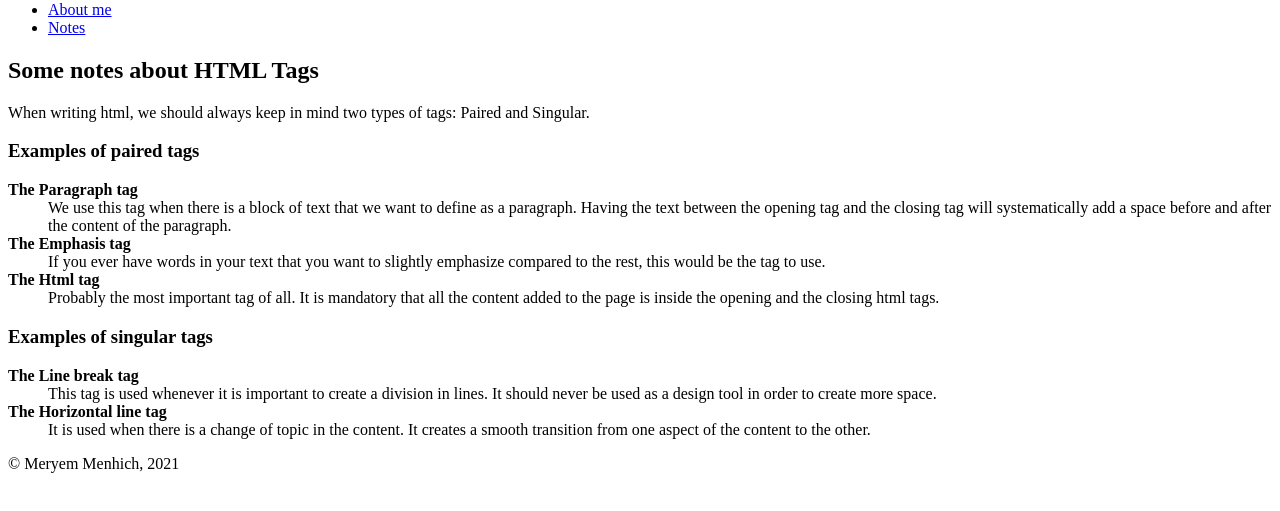
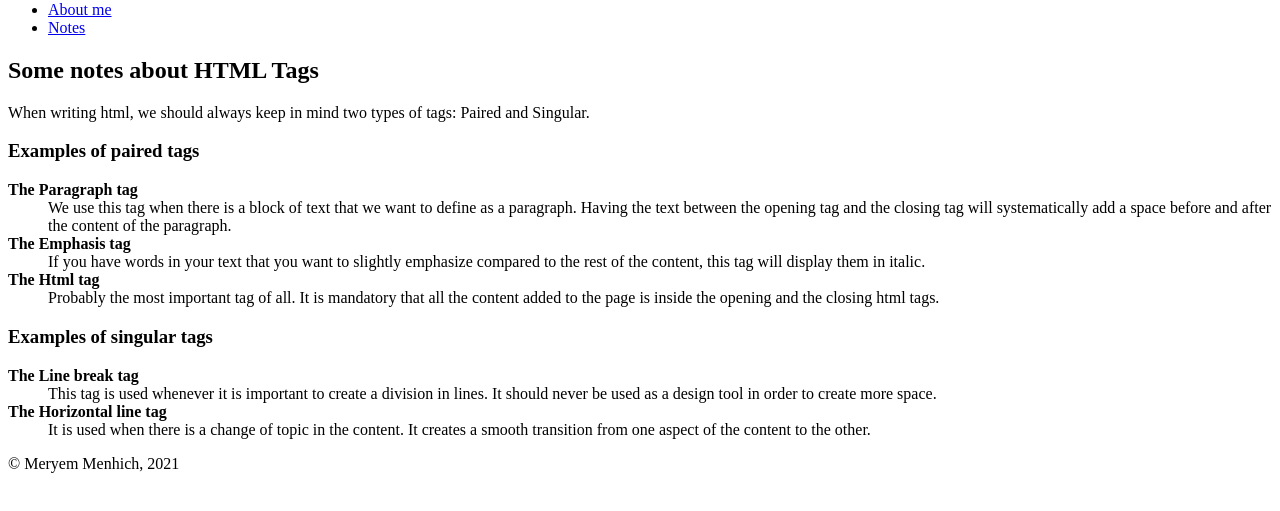
Before and after one commit to menh0005/menh0005.github.io, a plain HTML site: page html-assignment/notes.html in a window 1280 px wide. Shown: the part 79-590 px from the top of the page. Drawn offline with Linux system fonts and the light colour scheme.

Commit message:
Final simple html update

```diff
--- a/html-assignment/notes.html
+++ b/html-assignment/notes.html
@@ -33,8 +33,8 @@
                      Having the text between the opening tag and the closing tag will systematically
                      add a space before and after the content of the paragraph.</dd>
             <dt><b>The Emphasis tag</b></dt>
-                    <dd>If you ever have words in your text that you want to slightly emphasize compared to the rest,
-                        this would be the tag to use.</dd>
+                    <dd>If you have words in your text that you want to slightly emphasize compared to the rest of the content,
+                        this tag will display them in italic.</dd>
             <dt><b>The Html tag</b></dt>
             <dd>Probably the most important tag of all. It is mandatory that all the content added to the page is inside
                 the opening and the closing html tags.</dd>
```
